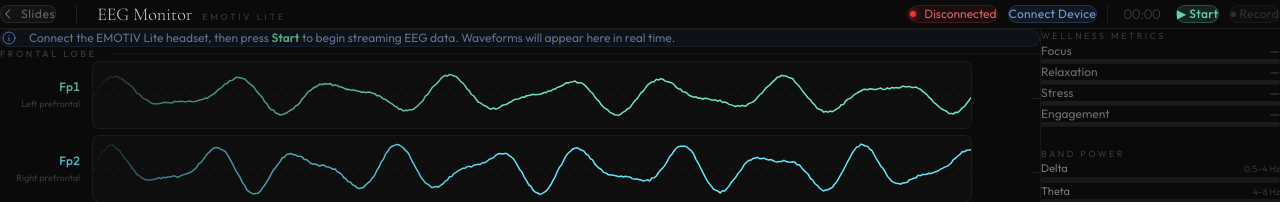
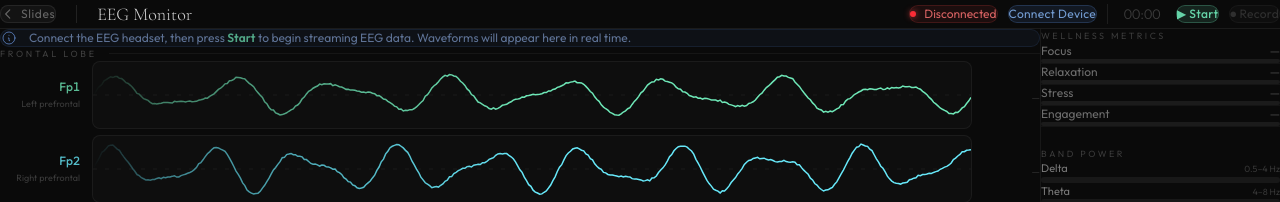
Before and after one commit to MBB-Neurotech/EEG-Meditation-interface-respository, a React (Vite) app: page /data in a window 1280 px wide. Shown: the top 202 px of the page. Built offline with nearby package versions, Linux system fonts and the light colour scheme.

Commit message:
Remove EMOTIV Lite branding from EEG monitor page
Co-Authored-By: Claude Sonnet 4.6 <noreply@anthropic.com>

```diff
--- a/src/pages/EEGPage.jsx
+++ b/src/pages/EEGPage.jsx
@@ -170,9 +170,6 @@ export default function EEGPage() {
             <span className="font-serif text-lg font-light" style={{ color: 'rgba(255,255,255,0.82)' }}>
               EEG Monitor
             </span>
-            <span className="font-sans text-[9px] tracking-[0.3em] uppercase" style={{ color: 'rgba(255,255,255,0.2)' }}>
-              EMOTIV Lite
-            </span>
           </div>
         </div>
 
@@ -251,7 +248,7 @@ export default function EEGPage() {
                   d="M13 16h-1v-4h-1m1-4h.01M21 12a9 9 0 11-18 0 9 9 0 0118 0z" />
               </svg>
               <p className="font-sans text-xs" style={{ color: 'rgba(160,195,255,0.55)' }}>
-                Connect the EMOTIV Lite headset, then press <strong style={{ color: 'rgba(110,231,183,0.7)' }}>Start</strong> to begin streaming EEG data. Waveforms will appear here in real time.
+                Connect the EEG headset, then press <strong style={{ color: 'rgba(110,231,183,0.7)' }}>Start</strong> to begin streaming EEG data. Waveforms will appear here in real time.
               </p>
             </div>
           )}
```
